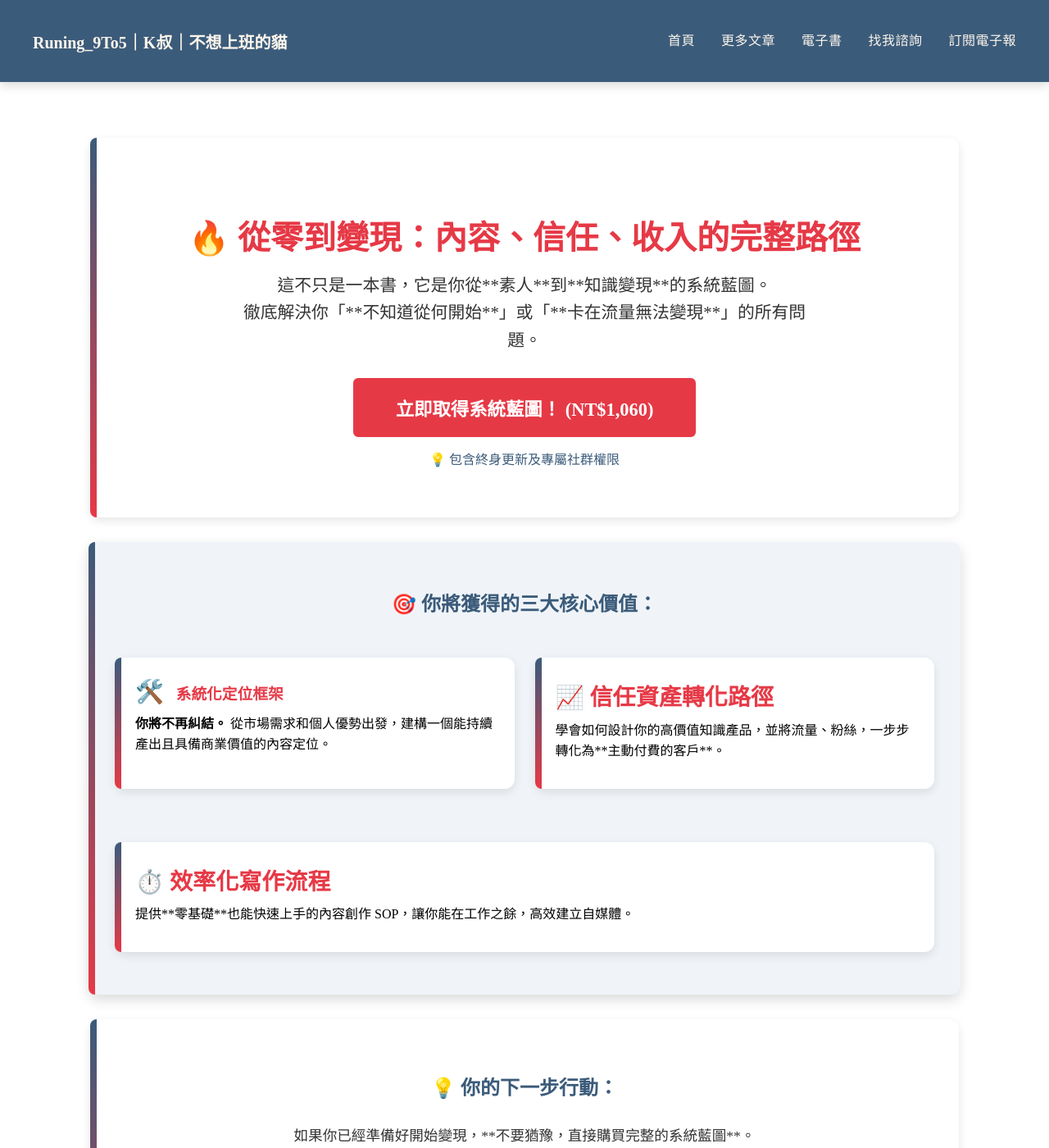
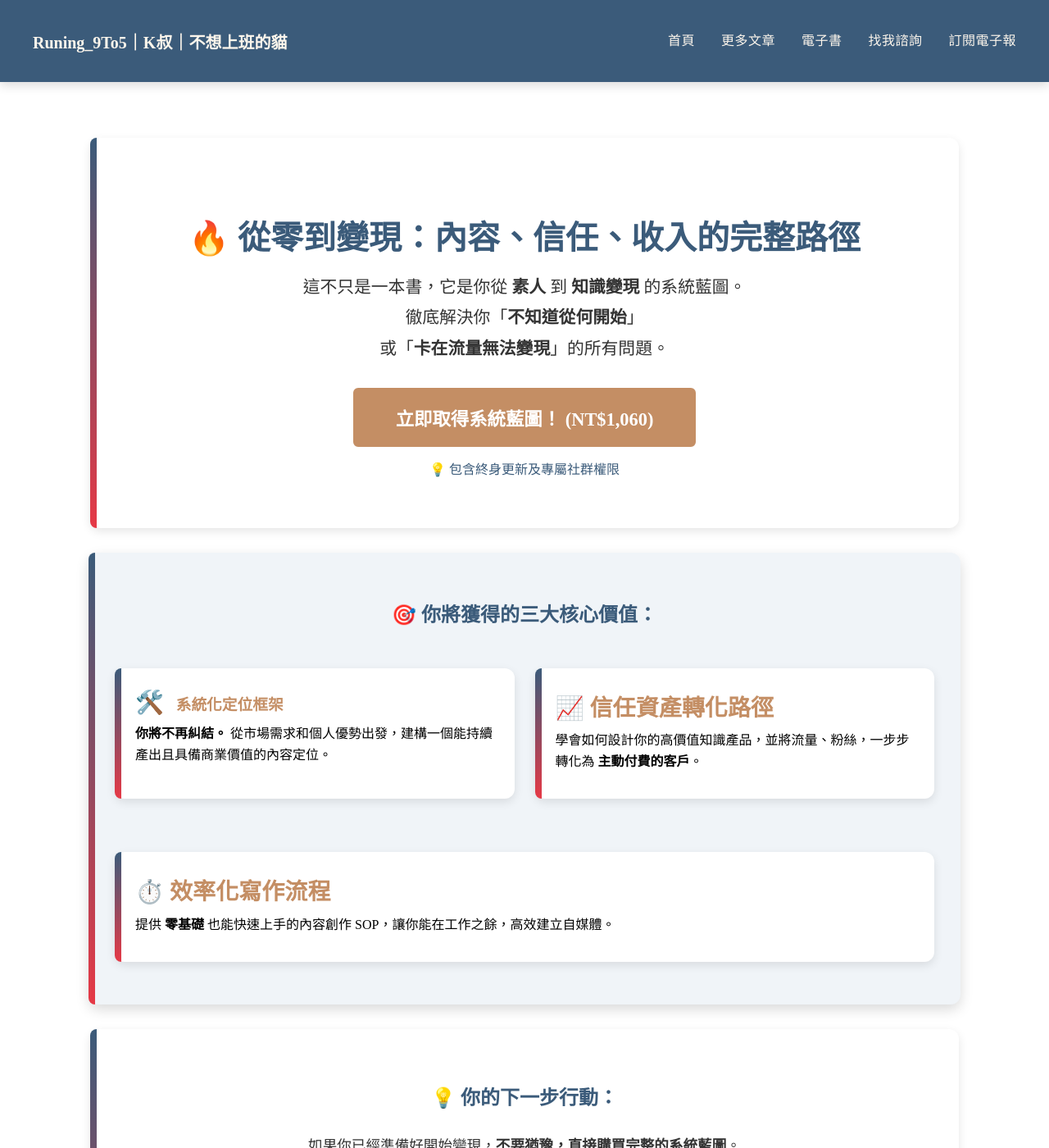
Before and after one commit to KenHAI666/Runing9TO5, a Jekyll site: the page built from resources.md, in a window 1280 px wide and 1400 px high. Shown: the whole window at 82% size. Built offline with Jekyll 4.4.1, drawn with Linux system fonts in a browser that asks for light colours; some of the changed lines change nothing that is shown; some of the changed text lies outside the part shown.

Commit message:
Update resources.md

```diff
--- a/resources.md
+++ b/resources.md
@@ -7,20 +7,22 @@ keywords: 知識變現, 電子書, 內容策略, 自媒體經營, 產品打造
 <div style="height:70px;"></div>
 
 <section class="card-section-1" style="padding: 50px 30px; text-align: center;">
-    <h1 style="font-size: 2.5em; margin-bottom: 15px; color: #e63946;">
+    <h1 style="font-size: 2.5em; margin-bottom: 15px; color: #3B5B7A;">
         🔥 從零到變現：內容、信任、收入的完整路徑
     </h1>
-    <p style="font-size: 1.3em; max-width: 700px; margin: 0 auto 30px auto; color: #333;">
-        這不只是一本書，它是你從**素人**到**知識變現**的系統藍圖。<br>
-        徹底解決你「**不知道從何開始**」或「**卡在流量無法變現**」的所有問題。
+
+    <p style="font-size: 1.3em; max-width: 700px; margin: 0 auto 30px auto; color: #333; line-height: 1.8;">
+        這不只是一本書，它是你從 <strong>素人</strong> 到 <strong>知識變現</strong> 的系統藍圖。<br>
+        徹底解決你「<strong>不知道從何開始</strong>」<br>
+        或「<strong>卡在流量無法變現</strong>」的所有問題。
     </p>
 
     <a href="https://portaly.cc/Uncleken/product/EbC4AFUvTs6sNQoM4jZn"
        target="_blank"
-       style="background-color: #e63946; color: white; padding: 18px 50px; border-radius: 6px; text-decoration: none; font-weight: 700; font-size: 1.4em; display: inline-block; border: 2px solid #e63946; transition: all 0.3s;"
+       style="background-color: #C48E64; color: white; padding: 18px 50px; border-radius: 6px; text-decoration: none; font-weight: 700; font-size: 1.4em; display: inline-block; border: 2px solid #C48E64; transition: all 0.3s;"
 
-       onmouseover="this.style.backgroundColor='#d32f2f'; this.style.transform='translateY(-2px)'; this.style.boxShadow='0 5px 15px rgba(230, 57, 70, 0.4)';"
-       onmouseout="this.style.backgroundColor='#e63946'; this.style.transform='translateY(0)'; this.style.boxShadow='none';"
+       onmouseover="this.style.backgroundColor='#A67C52'; this.style.borderColor='#A67C52'; this.style.transform='translateY(-2px)'; this.style.boxShadow='0 5px 15px rgba(196, 142, 100, 0.4)';"
+       onmouseout="this.style.backgroundColor='#C48E64'; this.style.borderColor='#C48E64'; this.style.transform='translateY(0)'; this.style.boxShadow='none';"
 
        onclick="gtag('event', 'add_to_cart', { 'event_category': 'Ebook', 'event_label': 'Ebook_Sales_Page_Hero_CTA', 'value': 1060, 'currency': 'TWD' });"
        >
@@ -36,18 +38,18 @@ keywords: 知識變現, 電子書, 內容策略, 自媒體經營, 產品打造
     <div style="display: flex; flex-wrap: wrap; justify-content: center; gap: 25px;">
 
         <div class="card-section-1" style="flex: 1 1 280px; text-align: left; padding: 25px;">
-            <h3 style="color: #e63946; margin-top: 0;"><span style="font-size: 1.5em; margin-right: 10px;">🛠️</span> 系統化定位框架</h3>
+            <h3 style="color: #C48E64; margin-top: 0;"><span style="font-size: 1.5em; margin-right: 10px;">🛠️</span> 系統化定位框架</h3>
             <p><strong>你將不再糾結。</strong> 從市場需求和個人優勢出發，建構一個能持續產出且具備商業價值的內容定位。</p>
         </div>
 
         <div class="card-section-1" style="flex: 1 1 280px; text-align: left; padding: 25px;">
-            <h3 style="color: #e63946; margin-top: 0;"><span style="font-size: 1.5em; margin-right: 10px;">📈 信任資產轉化路徑</span></h3>
-            <p>學會如何設計你的高價值知識產品，並將流量、粉絲，一步步轉化為**主動付費的客戶**。</p>
+            <h3 style="color: #C48E64; margin-top: 0;"><span style="font-size: 1.5em; margin-right: 10px;">📈 信任資產轉化路徑</span></h3>
+            <p>學會如何設計你的高價值知識產品，並將流量、粉絲，一步步轉化為 <strong>主動付費的客戶</strong>。</p>
         </div>
 
         <div class="card-section-1" style="flex: 1 1 280px; text-align: left; padding: 25px;">
-            <h3 style="color: #e63946; margin-top: 0;"><span style="font-size: 1.5em; margin-right: 10px;">⏱️ 效率化寫作流程</span></h3>
-            <p>提供**零基礎**也能快速上手的內容創作 SOP，讓你能在工作之餘，高效建立自媒體。</p>
+            <h3 style="color: #C48E64; margin-top: 0;"><span style="font-size: 1.5em; margin-right: 10px;">⏱️ 效率化寫作流程</span></h3>
+            <p>提供 <strong>零基礎</strong> 也能快速上手的內容創作 SOP，讓你能在工作之餘，高效建立自媒體。</p>
         </div>
 
     </div>
@@ -60,14 +62,14 @@ keywords: 知識變現, 電子書, 內容策略, 自媒體經營, 產品打造
     <div style="display: flex; flex-direction: column; align-items: center; max-width: 600px; margin: 0 auto; gap: 20px;">
 
         <p style="font-size: 1.1em; color: #333;">
-            如果你已經準備好開始變現，**不要猶豫，直接購買完整的系統藍圖**。
+            如果你已經準備好開始變現，<strong>不要猶豫，直接購買完整的系統藍圖</strong>。
         </p>
         <a href="https://portaly.cc/Uncleken/product/EbC4AFUvTs6sNQoM4jZn"
            target="_blank"
-           style="background-color: #e63946; color: white; padding: 15px 40px; border-radius: 6px; text-decoration: none; font-weight: 600; font-size: 1.2em; transition: all 0.3s;"
+           style="background-color: #C48E64; color: white; padding: 15px 40px; border-radius: 6px; text-decoration: none; font-weight: 600; font-size: 1.2em; transition: all 0.3s;"
 
-           onmouseover="this.style.backgroundColor='#d32f2f'; this.style.transform='translateY(-2px)'; this.style.boxShadow='0 4px 10px rgba(230, 57, 70, 0.3)';"
-           onmouseout="this.style.backgroundColor='#e63946'; this.style.transform='translateY(0)'; this.style.boxShadow='none';"
+           onmouseover="this.style.backgroundColor='#A67C52'; this.style.borderColor='#A67C52'; this.style.transform='translateY(-2px)'; this.style.boxShadow='0 4px 10px rgba(196, 142, 100, 0.3)';"
+           onmouseout="this.style.backgroundColor='#C48E64'; this.style.borderColor='#C48E64'; this.style.transform='translateY(0)'; this.style.boxShadow='none';"
 
            onclick="gtag('event', 'add_to_cart', { 'event_category': 'Ebook', 'event_label': 'Ebook_Sales_Page_Final_CTA', 'value': 1060, 'currency': 'TWD' });"
            >
@@ -77,7 +79,7 @@ keywords: 知識變現, 電子書, 內容策略, 自媒體經營, 產品打造
         <hr style="width: 50%; border: 0; border-top: 1px dashed #3B5B7A; margin: 25px 0;">
 
         <p style="font-size: 1.1em; color: #333;">
-            如果你還想試水溫，可以先領取免費的「**自媒體策略 + 破圈挑戰包**」。
+            如果你還想試水溫，可以先領取免費的「<strong>自媒體策略 + 破圈挑戰包</strong>」。
         </p>
         <a href="https://portaly.cc/Uncleken/product/jXFxr1YZGMN04GIL8uiE"
            target="_blank"
@@ -108,4 +110,11 @@ keywords: 知識變現, 電子書, 內容策略, 自媒體經營, 產品打造
   },
   "offers": {
     "@type": "Offer",
-    "url": "
+    "url": "https://portaly.cc/Uncleken/product/EbC4AFUvTs6sNQoM4jZn",
+    "priceCurrency": "TWD",
+    "price": "1060",
+    "availability": "https://schema.org/InStock",
+    "priceValidUntil": "2025-12-31"
+  }
+}
+</script>
```
